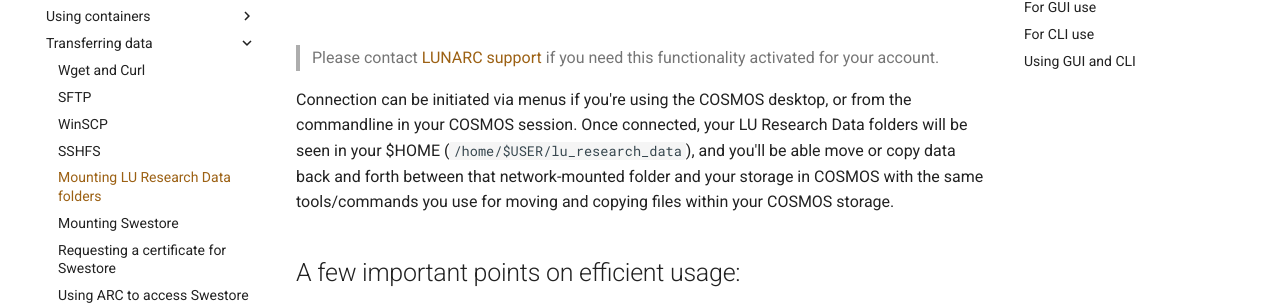
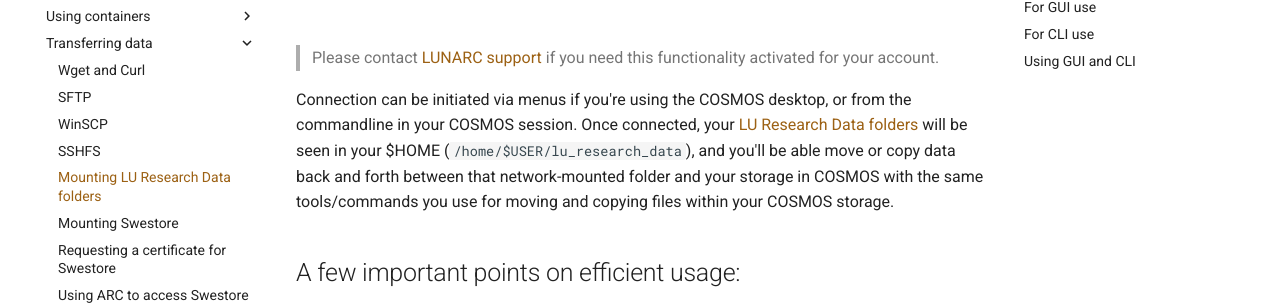
Before and after one commit to lunarc/lunarc_docs, an MkDocs documentation site: the page built from docs/guides/data_transfer/lurd_mount.md, in a window 1280 px wide and 900 px high. Shown: the part 224-531 px from the top of the window. Built offline with MkDocs 1.6.1 and Material for MkDocs 9.7.7, drawn with Linux system fonts in a browser that asks for light colours; comment, search, counter and statistics services are not loaded; part of the change alters nothing that is shown.

```diff
--- a/docs/guides/data_transfer/lurd_mount.md
+++ b/docs/guides/data_transfer/lurd_mount.md
@@ -3,7 +3,7 @@
 > Please contact [LUNARC support](https://supr.naiss.se/support/?centre_resource=c5) if you need this functionality activated for your account.
 
 Connection can be initiated via menus if you're using the COSMOS desktop, or from the commandline in your COSMOS session.
-Once connected, your LU Research Data folders will be seen in your $HOME (`/home/$USER/lu_research_data`), and you'll be able move or copy data back and forth between that network-mounted folder and your storage in COSMOS with the same tools/commands you use for moving and copying files within your COSMOS storage.
+Once connected, your [LU Research Data folders](https://www.staff.lu.se/get-started-research-data-folders/) will be seen in your $HOME (`/home/$USER/lu_research_data`), and you'll be able move or copy data back and forth between that network-mounted folder and your storage in COSMOS with the same tools/commands you use for moving and copying files within your COSMOS storage.
 
 ## A few important points on efficient usage:
 
```
